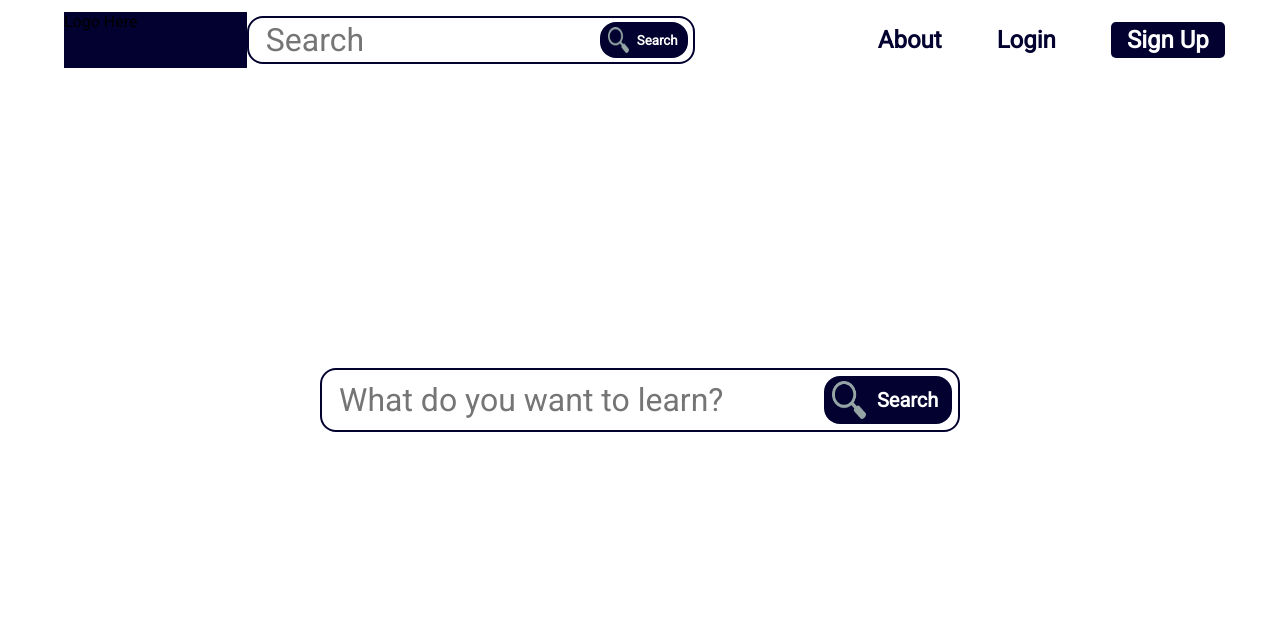
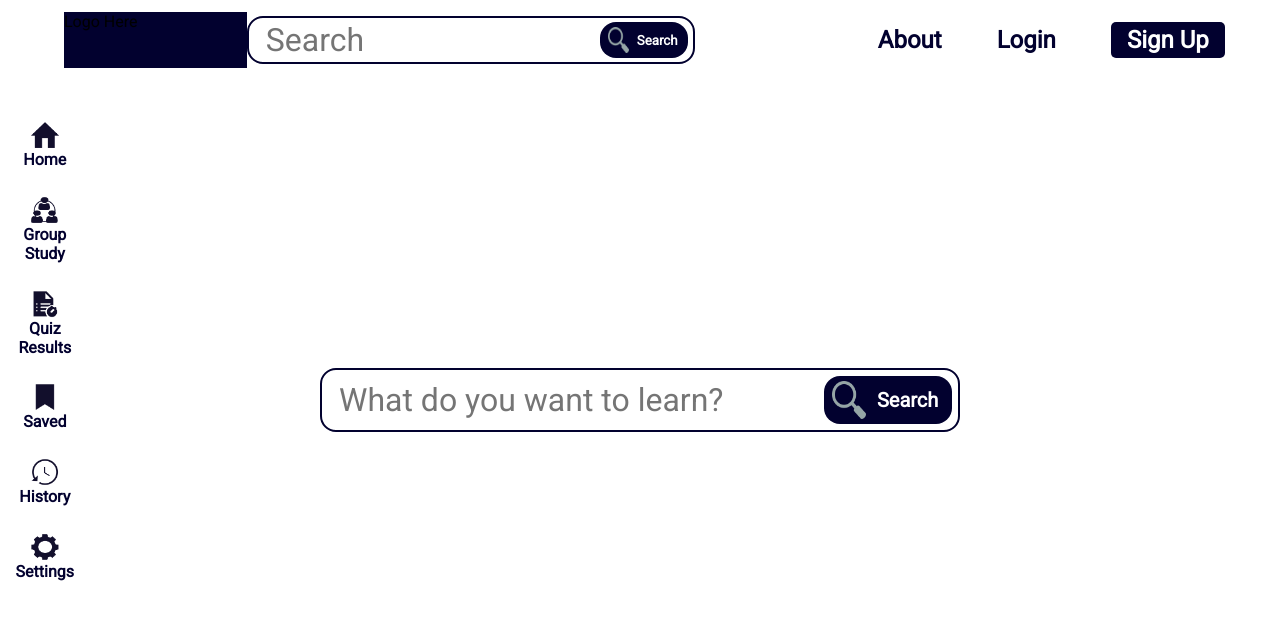
Before and after one commit to Aspe1ta/mnemonics, a React (Create React App) app: page /search in a window 1280 px wide. Shown: the top 620 px of the page. Built offline with nearby package versions, Linux system fonts and the light colour scheme.

Commit message:
Side Nav Fixed

```diff
--- a/src/components/landing/landing.js
+++ b/src/components/landing/landing.js
@@ -2,8 +2,9 @@ import React from "react";
 import { Link } from 'react-router-dom';
 import "./landing.scss";
 import Header from "./../header/header.js";
+import SideNav from "./../sideNav/sideNav.js";
 import Search from "./../search/search.js";
-import icon from "./../../assets/search.png"
+import icon from "./../../assets/search.png";
 
 class Landing extends React.Component {
   constructor(props) {
@@ -23,6 +24,7 @@ class Landing extends React.Component {
     return (
       <>
         <Header call={this.props.call}></Header>
+        <SideNav></SideNav>
 
         <div className="landContain">
           <div className="mainContain">
--- a/src/components/sideNav/sideNav.js
+++ b/src/components/sideNav/sideNav.js
@@ -3,6 +3,11 @@ import "./sideNav.scss";
 import { Link } from 'react-router-dom';
 import home from "./../../assets/Home.png";
 import Group from "./../../assets/Group.png";
+import quiz from "./../../assets/Quiz.png";
+import save from "./../../assets/Save.png";
+import history from "./../../assets/History.png";
+import settings from "./../../assets/Settings.png";
+
 
 class SideNav extends React.Component {
 
@@ -34,7 +39,7 @@ class SideNav extends React.Component {
                     to={"/notBuilt"}
                     className="sideNavLink"
         >
-            <img className="sideNavImg" src={home}/>
+            <img className="sideNavImg" src={quiz}/>
             <h4 className="sideNavText">Quiz Results</h4>
         </Link>
 
@@ -42,7 +47,7 @@ class SideNav extends React.Component {
                     to={"/search"}
                     className="sideNavLink"
         >
-            <img className="sideNavImg" src={home}/>
+            <img className="sideNavImg" src={save}/>
             <h4 className="sideNavText">Saved</h4>
         </Link>
 
@@ -50,7 +55,7 @@ class SideNav extends React.Component {
                     to={"/notBuilt"}
                     className="sideNavLink"
         >
-            <img className="sideNavImg" src={home}/>
+            <img className="sideNavImg" src={history}/>
             <h4 className="sideNavText">History</h4>
         </Link>
 
@@ -58,7 +63,7 @@ class SideNav extends React.Component {
                     to={"/notBuilt"}
                     className="sideNavLink"
         >
-            <img className="sideNavImg" src={home}/>
+            <img className="sideNavImg" src={settings}/>
             <h4 className="sideNavText">Settings</h4>
         </Link>
         </div>
--- a/src/components/sideNav/sideNav.scss
+++ b/src/components/sideNav/sideNav.scss
@@ -15,7 +15,13 @@ flex-direction: column;
 align-items: center;
 text-decoration: none;
 margin-bottom: 40%;
+
+    &:hover{
+        -webkit-animation:wobble-hor-bottom .8s both;animation:wobble-hor-bottom .8s both
+    }
 }
+
+@-webkit-keyframes wobble-hor-bottom{0%,100%{-webkit-transform:translateX(0);transform:translateX(0);-webkit-transform-origin:50% 50%;transform-origin:50% 50%}15%{-webkit-transform:translateX(-30px) rotate(-6deg);transform:translateX(-30px) rotate(-6deg)}30%{-webkit-transform:translateX(15px) rotate(6deg);transform:translateX(15px) rotate(6deg)}45%{-webkit-transform:translateX(-15px) rotate(-3.6deg);transform:translateX(-15px) rotate(-3.6deg)}60%{-webkit-transform:translateX(9px) rotate(2.4deg);transform:translateX(9px) rotate(2.4deg)}75%{-webkit-transform:translateX(-6px) rotate(-1.2deg);transform:translateX(-6px) rotate(-1.2deg)}}@keyframes wobble-hor-bottom{0%,100%{-webkit-transform:translateX(0);transform:translateX(0);-webkit-transform-origin:50% 50%;transform-origin:50% 50%}15%{-webkit-transform:translateX(-30px) rotate(-6deg);transform:translateX(-30px) rotate(-6deg)}30%{-webkit-transform:translateX(15px) rotate(6deg);transform:translateX(15px) rotate(6deg)}45%{-webkit-transform:translateX(-15px) rotate(-3.6deg);transform:translateX(-15px) rotate(-3.6deg)}60%{-webkit-transform:translateX(9px) rotate(2.4deg);transform:translateX(9px) rotate(2.4deg)}75%{-webkit-transform:translateX(-6px) rotate(-1.2deg);transform:translateX(-6px) rotate(-1.2deg)}}
 
 .sideNavImg{
 position: relative;
```
Also changed, not shown: src/components/intro/intro.js (line endings or trailing spaces).
